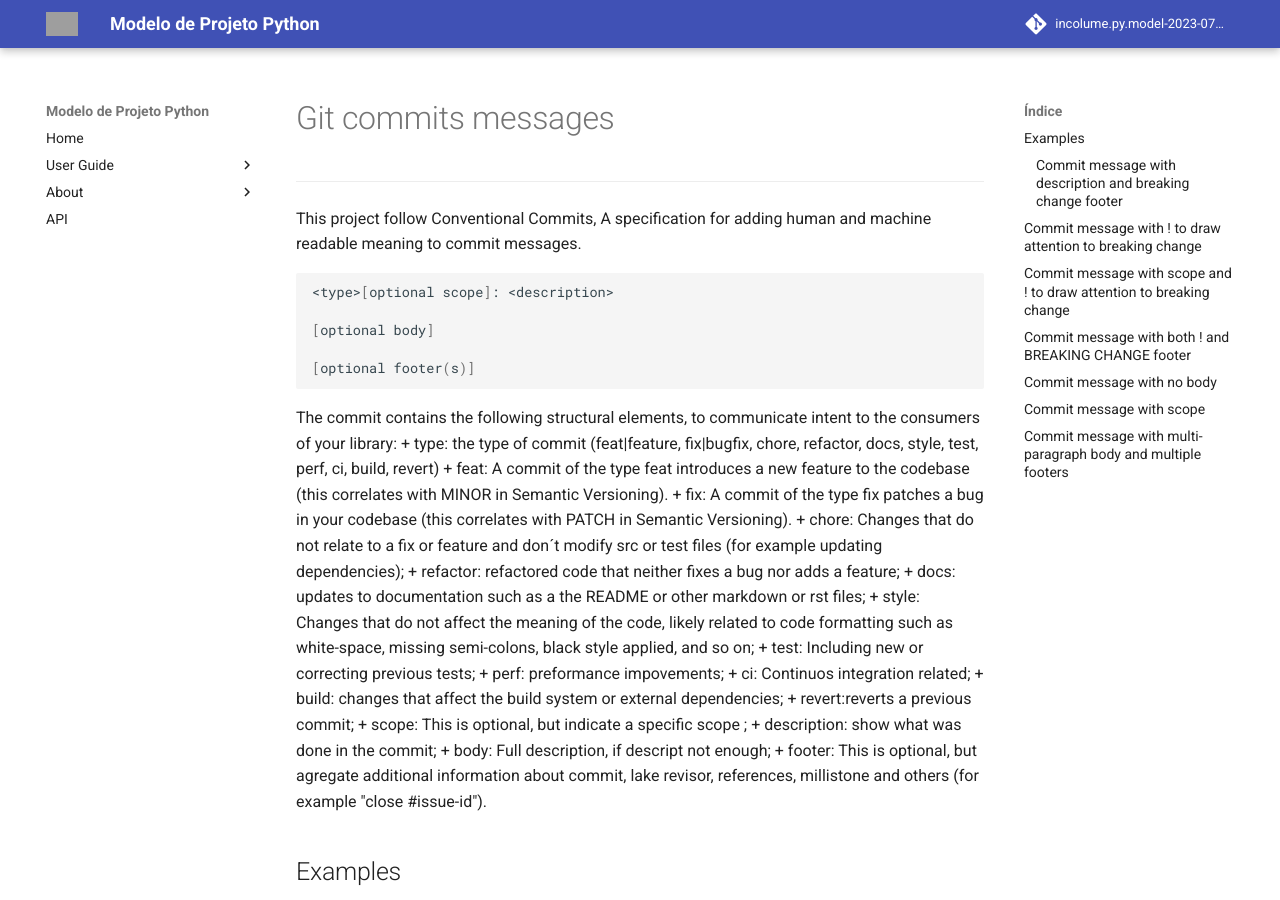
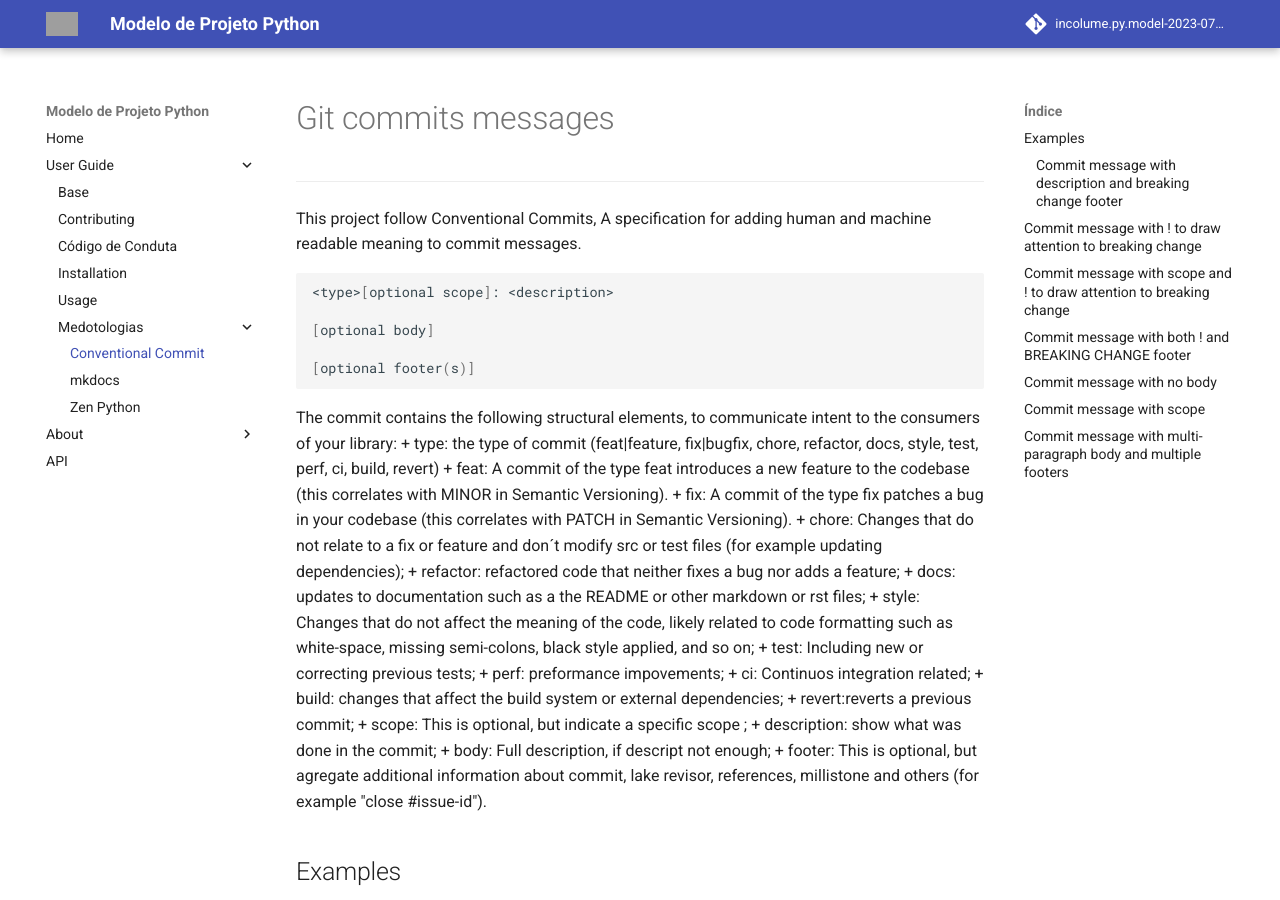
Before and after one commit to incolume-treinamentos/incolume.py.model-2023-07-05, an MkDocs documentation site: the page built from docs/user_guide/COVENTIONAL_COMMITS.md, in a window 1280 px wide and 900 px high. Built offline with MkDocs 1.6.1 and Material for MkDocs 9.7.7, drawn with Linux system fonts in a browser that asks for light colours; comment, search, counter and statistics services are not loaded; grey boxes are pictures that could not be loaded.

Commit message:
style(docs): #2 reestruturação do menu de apresentação para mkdocs

```diff
--- a/mkdocs.yml
+++ b/mkdocs.yml
@@ -16,9 +16,11 @@ nav:
       - Contributing: user_guide/development.md
       - Código de Conduta: user_guide/code_of_conduct.md
       - Installation: user_guide/INSTALLATION.md
-      - mkdocs: user_guide/writing-your-docs.md
       - Usage: user_guide/usage.md
-      - Zen Python: user_guide/zenpy.md
+      - Medotologias:
+        - Conventional Commit: user_guide/COVENTIONAL_COMMITS.md
+        - mkdocs: user_guide/writing-your-docs.md
+        - Zen Python: user_guide/zenpy.md
     - About:
       - Contributors: about/CONTRIBUTORS.md
       - License: about/LICENSE.md
```
